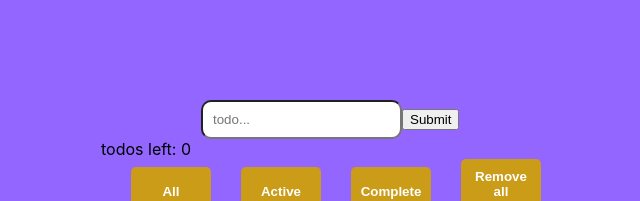
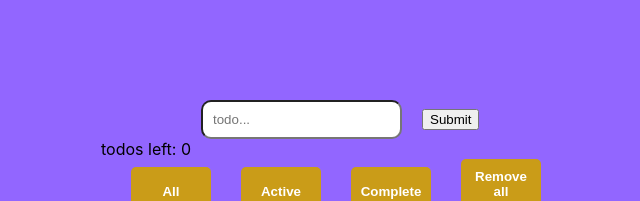
Before and after one commit to Manjukcthapa/todolist, a React (Create React App) app: page / in a window 1280 px wide. Shown: the top 201 px of the page, without its empty margins (199-839 px from the left). Built offline with nearby package versions, Linux system fonts and the light colour scheme.

Commit message:
fixed the form button

```diff
--- a/src/TodoForm.js
+++ b/src/TodoForm.js
@@ -35,7 +35,7 @@ handleSubmit = (e) => {
           onChange={this.handleChange}
           placeholder="todo..."
         />
-        <button onClick={this.handleSubmit}>Submit</button>
+        <button  className="formbutton" onClick={this.handleSubmit}>Submit</button>
         </form>
       </div>
     );
--- a/src/todo.css
+++ b/src/todo.css
@@ -11,3 +11,7 @@ input{
 
 
 }
+
+.formbutton{
+    margin-left: 20px;
+}
--- a/src/todo.js
+++ b/src/todo.js
@@ -8,6 +8,6 @@ export default (props) => (
   }}
    onClick={props.toggleComplete}>{props.todo.text}
    </div>
-   <button onClick={props.onDelete}>x</button>
+   <button  onClick={props.onDelete}>x</button>
    </div>
 );
```
